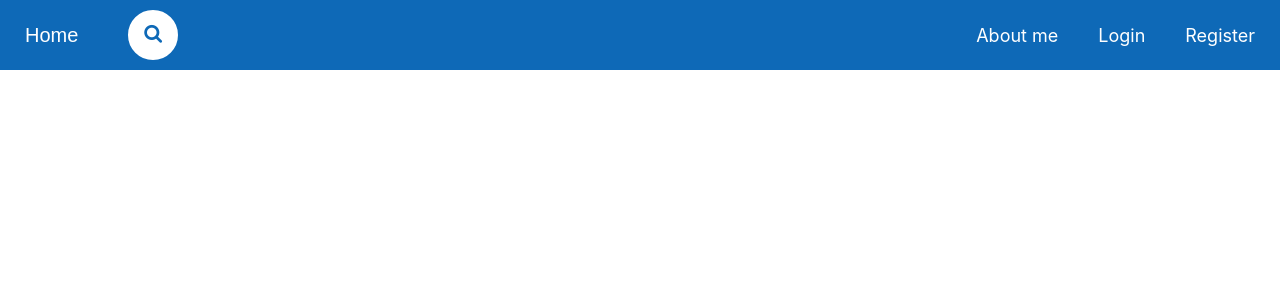
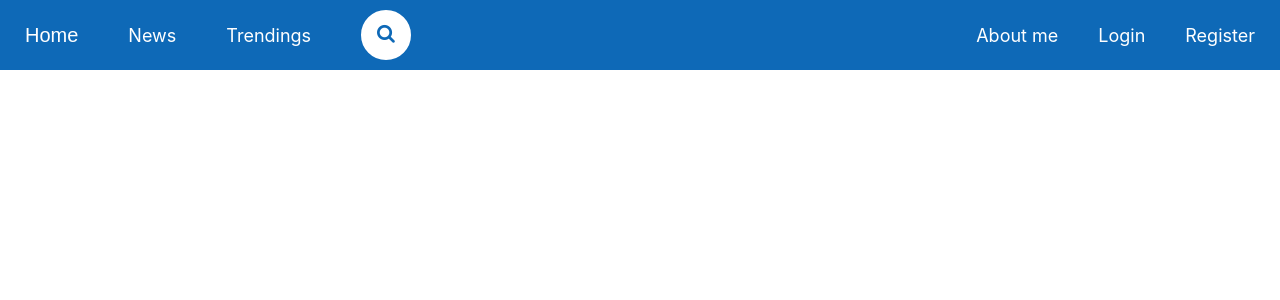
Before and after one commit to MinhHiepPHAM/backend_projects, a React (Create React App) app in the folder react/frontend_stock/: page / in a window 1280 px wide. Shown: the top 300 px of the page. Built offline with nearby package versions, Linux system fonts and the light colour scheme; no server answers.

Commit message:
add other fields to home bar

```diff
--- a/react/frontend_stock/src/custom_tag/Navbar.jsx
+++ b/react/frontend_stock/src/custom_tag/Navbar.jsx
@@ -22,13 +22,17 @@ function Navbar() {
                             <a href='#home' className='logo'> Home </a>
                         </li>
                         <li>
+                            <a href='#aboutMe' className='navLink'>News</a>
+                        </li>
+                        <li>
+                            <a href='#aboutMe' className='navLink'>Trendings</a>
+                        </li>
+                        <li>
                             <Searchbar />
                         </li>
                     </ul>
                     <ul className='navMenu'>
-                        <li>
 
-                        </li>
                         <li>
                             <a href='#aboutMe' className='navLink'>About me</a>
                         </li>
--- a/react/frontend_stock/src/custom_tag/Searchbar.jsx
+++ b/react/frontend_stock/src/custom_tag/Searchbar.jsx
@@ -4,7 +4,7 @@ function Searchbar() {
    return (
         <>
             <form action="">
-                <input type="search" required/><i class="fa fa-search"></i>
+                <input type="search" placeholder='Search...' required/><i class="fa fa-search"></i>
             </form>
         </>
    );
```
